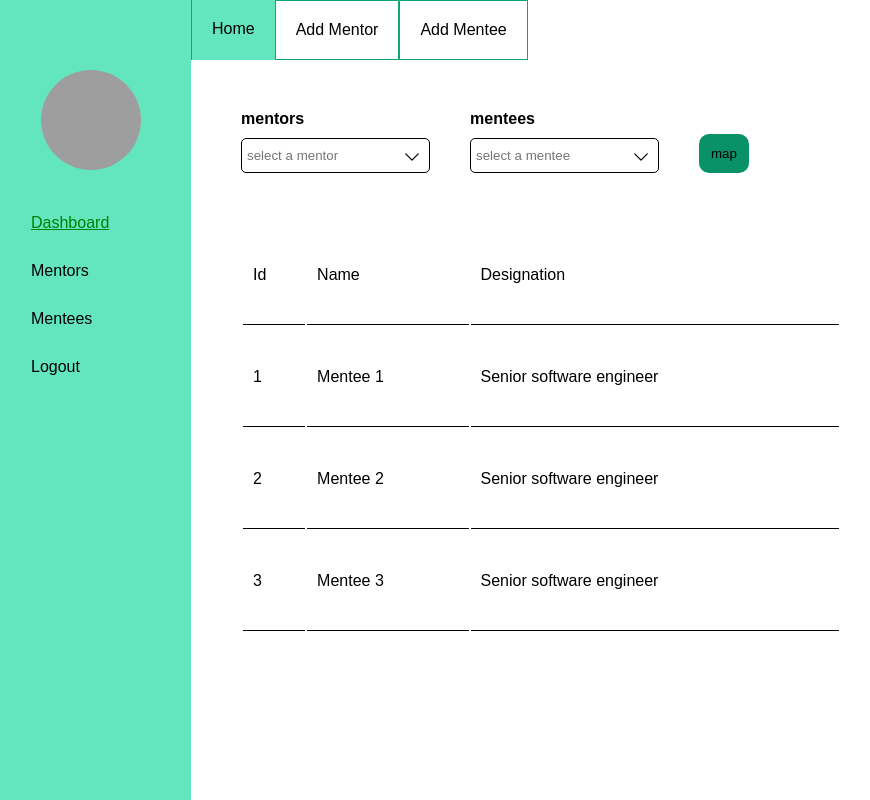
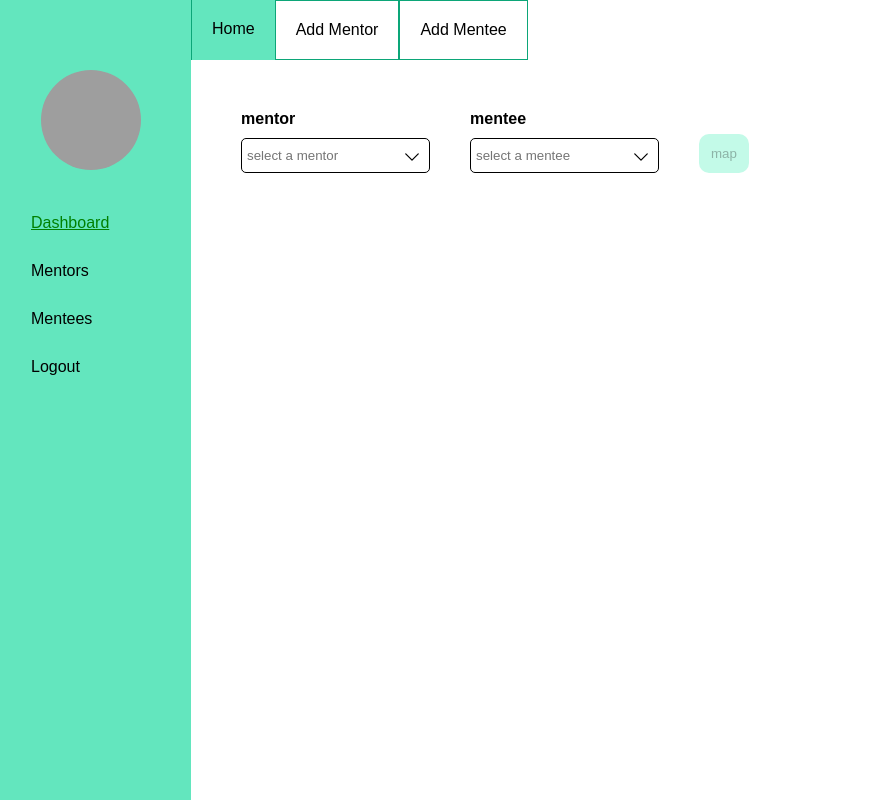
Before and after one commit to TojinaJoseph/mentor-spark, a React (Vite) app: page /mentor-spark/admin in a window 1280 px wide. Shown: the whole page, without its empty margins (9-879 px from the left). Built offline with nearby package versions, Linux system fonts and the light colour scheme; grey boxes are pictures that could not be loaded.

Commit message:
feature/MS-1003: add outside click to dropdown component

```diff
--- a/src/components/button/Button.module.scss
+++ b/src/components/button/Button.module.scss
@@ -4,7 +4,7 @@
   border: none;
   border-radius: 10px;
   &.primary {
-    background-color: #099268;
+    background-color: #0ca678;
   }
   &.secondary {
     background-color: #38d9a9;
@@ -13,6 +13,7 @@
     background-color: #e03131;
   }
   &.disabled {
-    background-color: #868e96;
+    background-color: #c3fae8;
+    cursor: inherit;
   }
 }
--- a/src/components/dropdown/Dropdown.tsx
+++ b/src/components/dropdown/Dropdown.tsx
@@ -1,4 +1,4 @@
-import { useState } from "react";
+import { useEffect, useRef, useState } from "react";
 import styles from "./Dropdown.module.scss";
 import downArrow from "./ChevronDown.svg";
 import upArrow from "./ChevronUp.svg";
@@ -24,18 +24,28 @@ const Dropdown: React.FC<DropdownProps> = ({
   options,
 }) => {
   const [open, setOpen] = useState(false);
-
+  const ref = useRef<HTMLDivElement>(null);
   const handleClick = (item: Option) => {
     setOpen(false);
     onSelect(item);
   };
+  useEffect(() => {
+    const handleClickOutside = (e: MouseEvent) => {
+      if (ref.current && !ref.current.contains(e.target as Node)) {
+        setOpen(false);
+      }
+    };
+    document.addEventListener("mousedown", handleClickOutside);
+    return () => document.removeEventListener("mousedown", handleClickOutside);
+  }, []);
   return (
-    <div className={styles.dropdownContainer}>
+    <div className={styles.dropdownContainer} ref={ref}>
       <label className={styles.label}>{label}</label>
       <div className={styles.dropdown}>
         <input
           placeholder={placeholder}
           value={selected ? selected.name : ""}
+          onChange={() => setOpen(true)}
         />
         <span onClick={() => setOpen(!open)} className={styles.showIcon}>
           <img src={open ? upArrow : downArrow} />
--- a/src/components/table/Table.module.scss
+++ b/src/components/table/Table.module.scss
@@ -1,12 +1,16 @@
 .tableContainer {
   margin-top: 50px;
-
   table {
     width: 600px;
-    // border: 1px solid black;
+    thead {
+      background-color: aquamarine;
+      th {
+        text-align: left;
+        padding: 10px;
+      }
+    }
     td {
       padding: 10px;
-      //   border: 1px solid black;
       height: 100px;
       border-bottom: 1px solid black;
     }
--- a/src/components/table/Table.tsx
+++ b/src/components/table/Table.tsx
@@ -1,26 +1,33 @@
+import type { JSX } from "react";
 import styles from "./Table.module.scss";
-interface tableProps {
-  data: {
-    id: number;
-    name: string;
-    designation: string;
-  }[];
+export interface Column<T> {
+  key: keyof T;
+  header: string;
 }
-const Table: React.FC<tableProps> = ({ data }) => {
+interface TableProps<T> {
+  data: T[];
+  columns: Column<T>[];
+}
+const Table = <T extends object>({
+  data,
+  columns,
+}: TableProps<T>): JSX.Element => {
   return (
     <div className={styles.tableContainer}>
       <table>
         <thead>
-          <td>Id</td>
-          <td>Name</td>
-          <td>Designation</td>
+          <tr>
+            {columns.map((col) => (
+              <th key={String(col.key)}>{col.header}</th>
+            ))}
+          </tr>
         </thead>
         <tbody>
-          {data.map((i) => (
-            <tr>
-              <td>{i.id}</td>
-              <td>{i.name}</td>
-              <td>{i.designation}</td>
+          {data.map((row, i) => (
+            <tr key={i}>
+              {columns.map((col) => (
+                <td key={String(col.key)}>{String(row[col.key])}</td>
+              ))}
             </tr>
           ))}
         </tbody>
--- a/src/components/tabs/Tabs.tsx
+++ b/src/components/tabs/Tabs.tsx
@@ -18,6 +18,7 @@ const Tabs: React.FC<TabsProps> = ({ tabs }) => {
       <ul className={styles.tabList}>
         {tabs.map((i) => (
           <li
+            key={i.id}
             onClick={() => setIndex(i.id)}
             className={index === i.id ? styles.active : undefined}
           >
@@ -27,7 +28,7 @@ const Tabs: React.FC<TabsProps> = ({ tabs }) => {
       </ul>
 
       <div className={styles.tabPanel}>
-        <p>{tabs[index].children}</p>
+        <div>{tabs[index].children}</div>
       </div>
     </div>
   );
--- a/src/pages/admin/adminHome/Home.tsx
+++ b/src/pages/admin/adminHome/Home.tsx
@@ -1,8 +1,13 @@
 import { useState } from "react";
 import Dropdown, { type Option } from "../../../components/dropdown/Dropdown";
-import Table from "../../../components/table/Table";
+import Table, { type Column } from "../../../components/table/Table";
 import styles from "./Home.module.scss";
 import Button from "../../../components/button/Button";
+
+interface User {
+  mentor: string;
+  mentee: string;
+}
 
 const Home = () => {
   const mentorsOptions: Option[] = [
@@ -20,25 +25,37 @@ const Home = () => {
   );
   const [selectedMenteesValue, setSelectedMenteesValue] =
     useState<Option | null>(null);
-  const mentees = [
-    { id: 1, name: "Mentee 1", designation: "Senior software engineer" },
-    { id: 2, name: "Mentee 2", designation: "Senior software engineer" },
-    { id: 3, name: "Mentee 3", designation: "Senior software engineer" },
+  const [map, setMap] = useState<User[]>([]);
+
+  const userColumns: Column<User>[] = [
+    { key: "mentor", header: "Mentor" },
+    { key: "mentee", header: "Mentee" },
   ];
-  console.log(selectedMentorValue);
+
+  const handleSubmit = (e: React.FormEvent<HTMLFormElement>) => {
+    e.preventDefault();
+    const newUser: User = {
+      mentor: selectedMentorValue?.name || "",
+      mentee: selectedMenteesValue?.name || "",
+    };
+    setMap((prev) => [...prev, newUser]);
+    setSelectedMenteesValue(null);
+    setSelectedMentorValue(null);
+  };
+
   return (
     <div className={styles.home}>
-      <div className={styles.mapSection}>
+      <form className={styles.mapSection} onSubmit={handleSubmit}>
         <div className={styles.dropdowns}>
           <Dropdown
-            label="mentors"
+            label="mentor"
             placeholder="select a mentor"
             options={mentorsOptions}
             selected={selectedMentorValue}
             onSelect={setSelectedMentorValue}
           />
           <Dropdown
-            label="mentees"
+            label="mentee"
             placeholder="select a mentee"
             options={menteesOptions}
             selected={selectedMenteesValue}
@@ -46,10 +63,13 @@ const Home = () => {
           />
         </div>
         <div className={styles.mapButton}>
-          <Button label="map" />
+          <Button
+            label="map"
+            disabled={!selectedMenteesValue || !selectedMentorValue}
+          />
         </div>
-      </div>
-      <Table data={mentees} />
+      </form>
+      {map.length !== 0 && <Table data={map} columns={userColumns} />}
     </div>
   );
 };
--- a/src/pages/login/Login.tsx
+++ b/src/pages/login/Login.tsx
@@ -2,12 +2,20 @@ import Button from "../../components/button/Button";
 import Input from "../../components/Input/Input";
 import { useNavigate } from "react-router-dom";
 import styles from "./Login.module.scss";
+import { useState } from "react";
 
 const Login = () => {
+  const [loginForm, setLoginForm] = useState({ username: "", password: "" });
   const navigate = useNavigate();
   const handleSubmit = (e: React.FormEvent<HTMLFormElement>) => {
     e.preventDefault();
-    navigate("/admin");
+    console.log(loginForm);
+    navigate("admin");
+  };
+  const handleChange = (e: React.ChangeEvent<HTMLInputElement>) => {
+    e.preventDefault();
+    const { name, value } = e.target;
+    setLoginForm((prev) => ({ ...prev, [name]: value }));
   };
   return (
     <div className={styles.login}>
@@ -18,16 +26,16 @@ const Login = () => {
             label="username"
             name="username"
             placeholder="enter username"
-            value="username"
-            onChange={() => {}}
+            value={loginForm.username}
+            onChange={handleChange}
           />
           <Input
             type="password"
             label="password"
             name="password"
             placeholder="enter password"
-            value="password"
-            onChange={() => {}}
+            value={loginForm.password}
+            onChange={handleChange}
           />
           <Button label="Login" />
           {/* <p>
--- a/src/pages/menteeList/MenteeList.tsx
+++ b/src/pages/menteeList/MenteeList.tsx
@@ -1,15 +1,25 @@
-import Table from "../../components/table/Table";
+import Table, { type Column } from "../../components/table/Table";
 import styles from "./MenteeList.module.scss";
-const mentees = [
-  { id: 1, name: "Mentee 1", designation: "Senior software engineer" },
-  { id: 2, name: "Mentee 2", designation: "Senior software engineer" },
-  { id: 3, name: "Mentee 3", designation: "Senior software engineer" },
-];
+interface mentee {
+  id: number;
+  name: string;
+  designation: string;
+}
 
 const MenteeList = () => {
+  const mentees: mentee[] = [
+    { id: 1, name: "Mentee 1", designation: "Senior software engineer" },
+    { id: 2, name: "Mentee 2", designation: "Senior software engineer" },
+    { id: 3, name: "Mentee 3", designation: "Senior software engineer" },
+  ];
+  const menteeColumns: Column<mentee>[] = [
+    { key: "id", header: "ID" },
+    { key: "name", header: "Name" },
+    { key: "designation", header: "Designation" },
+  ];
   return (
     <div className={styles.container}>
-      <Table data={mentees} />
+      <Table data={mentees} columns={menteeColumns} />
     </div>
   );
 };
--- a/src/pages/mentorList/MentorsList.tsx
+++ b/src/pages/mentorList/MentorsList.tsx
@@ -1,14 +1,25 @@
-import Table from "../../components/table/Table";
+import Table, { type Column } from "../../components/table/Table";
 import styles from "./MentorsList.module.scss";
-const mentors = [
-  { id: 1, name: "Mentor 1", designation: "Senior software engineer" },
-  { id: 2, name: "Mentor 2", designation: "Senior software engineer" },
-  { id: 3, name: "Mentor 3", designation: "Senior software engineer" },
-];
+interface mentor {
+  id: number;
+  name: string;
+  designation: string;
+}
+
 const MentorsList = () => {
+  const mentors: mentor[] = [
+    { id: 1, name: "Mentor 1", designation: "Senior software engineer" },
+    { id: 2, name: "Mentor 2", designation: "Senior software engineer" },
+    { id: 3, name: "Mentor 3", designation: "Senior software engineer" },
+  ];
+  const mentorColumns: Column<mentor>[] = [
+    { key: "id", header: "ID" },
+    { key: "name", header: "Name" },
+    { key: "designation", header: "Designation" },
+  ];
   return (
     <div className={styles.container}>
-      <Table data={mentors} />
+      <Table data={mentors} columns={mentorColumns} />
     </div>
   );
 };
```
